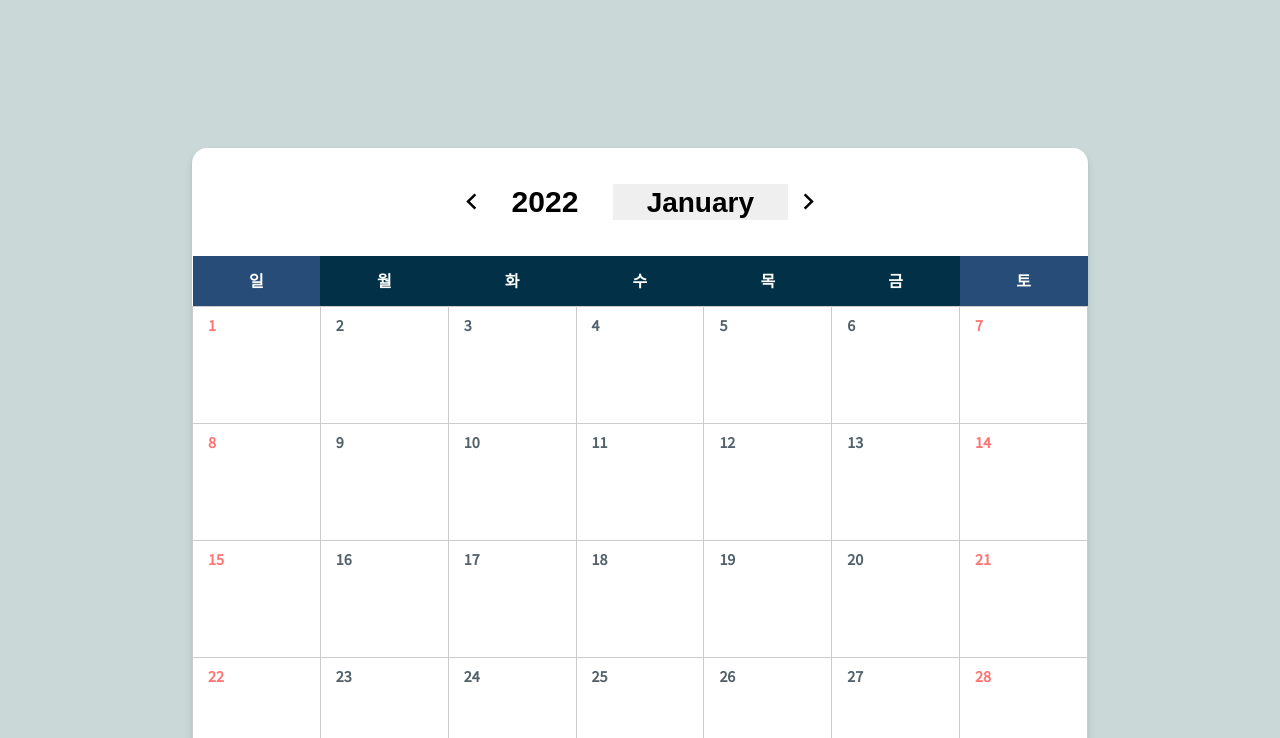
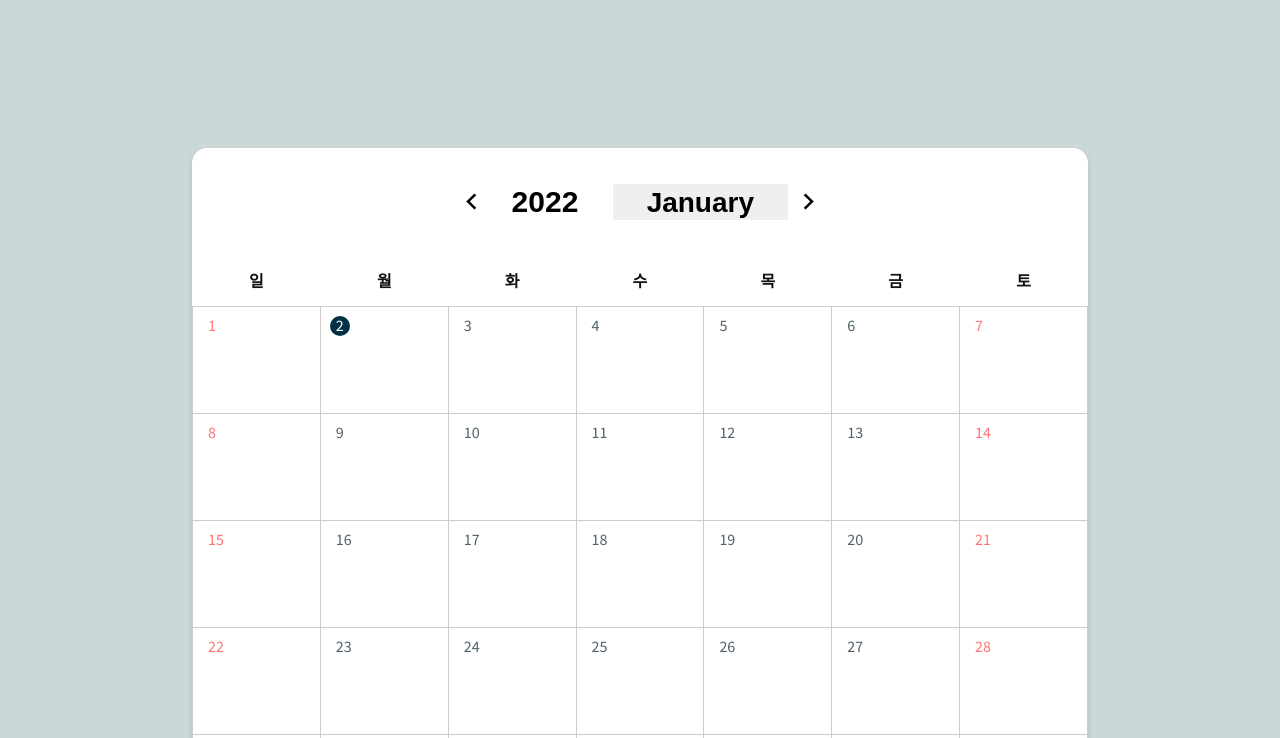
Before and after one commit to tkyoun0421/La_vie_est_belle, a plain HTML site: page index.html in a window 1280 px wide. Shown: the part 62-800 px from the top of the page. Drawn offline with Linux system fonts and the light colour scheme.

Commit message:
투데이 기능 추가

```diff
--- a/css/index.scss
+++ b/css/index.scss
@@ -103,13 +103,9 @@ body {
                             font-weight: 600;
                             font-size: 16px;
                             line-height: 40px;
-                            background-color: #023047;
-                            color: #fff;
+                            color: #111;
                             padding: 5px 10px;
                             margin: 0 10px;
-                        }
-                        .holiday {
-                            background-color: #274c77;
                         }
                     }
                 }
@@ -118,14 +114,30 @@ body {
                         .date {
                             font-size: 16px;
                             text-align: left;
-                            padding: 50px 0;
+                            padding: 10px 0 80px;
                             position: relative;
-                            top: -40px;
                             cursor: pointer;
                             border: 1px solid #ccc;
-                            font-weight: 650;
+                            font-weight: 500;
                             color: #52616a;
                             padding-left: 15px;
+                            .today {
+                                color: #fff;
+                                position: relative;
+                                z-index: 99;
+                                &::after {
+                                    content: '';
+                                    display: block;
+                                    width: 20px;
+                                    height: 20px;
+                                    border-radius: 10px;
+                                    background-color: #023047;
+                                    position: absolute;
+                                    top: 1px;
+                                    left: -6px;
+                                    z-index: -1;
+                                }
+                            }
                         }
                         .holiday {
                             color: #ff7473;
--- a/index.html
+++ b/index.html
@@ -50,56 +50,56 @@
                 <table class="table-container">
                     <thead class="tb-head">
                         <tr class="days">
-                            <th class="day holiday">일</th>
+                            <th class="day">일</th>
                             <th class="day">월</th>
                             <th class="day">화</th>
                             <th class="day">수</th>
                             <th class="day">목</th>
                             <th class="day">금</th>
-                            <th class="day holiday">토</th>
+                            <th class="day">토</th>
                         </tr>
                     </thead>
                     <tbody class="tb-body">
                         <tr class="dates">
-                            <td class="date holiday">1</td>
-                            <td class="date">2</td>
-                            <td class="date">3</td>
-                            <td class="date">4</td>
-                            <td class="date">5</td>
-                            <td class="date">6</td>
+                            <td class="date holiday"><span>1</span></td>
+                            <td class="date"><span class="today">2</span></td>
+                            <td class="date"><span>3</span></td>
+                            <td class="date"><span>4</span></td>
+                            <td class="date"><span>5</span></td>
+                            <td class="date"><span>6</span></td>
                             <td class="date holiday">7</td>
                         </tr>
                         <tr class="dates">
-                            <td class="date holiday">8</td>
-                            <td class="date">9</td>
-                            <td class="date">10</td>
-                            <td class="date">11</td>
-                            <td class="date">12</td>
-                            <td class="date">13</td>
-                            <td class="date holiday">14</td>
+                            <td class="date holiday"><span>8</span></td>
+                            <td class="date"><span>9</span></td>
+                            <td class="date"><span>10</span></td>
+                            <td class="date"><span>11</span></td>
+                            <td class="date"><span>12</span></td>
+                            <td class="date"><span>13</span></td>
+                            <td class="date holiday"><span>14</span></td>
                         </tr>
                         <tr class="dates">
-                            <td class="date holiday">15</td>
-                            <td class="date">16</td>
-                            <td class="date">17</td>
-                            <td class="date">18</td>
-                            <td class="date">19</td>
-                            <td class="date">20</td>
-                            <td class="date holiday">21</td>
+                            <td class="date holiday"><span>15</span></td>
+                            <td class="date"><span>16</span></td>
+                            <td class="date"><span>17</span></td>
+                            <td class="date"><span>18</span></td>
+                            <td class="date"><span>19</span></td>
+                            <td class="date"><span>20</span></td>
+                            <td class="date holiday"><span>21</span></td>
                         </tr>
                         <tr class="dates">
-                            <td class="date holiday">22</td>
-                            <td class="date">23</td>
-                            <td class="date">24</td>
-                            <td class="date">25</td>
-                            <td class="date">26</td>
-                            <td class="date">27</td>
-                            <td class="date holiday">28</td>
+                            <td class="date holiday"><span>22</span></td>
+                            <td class="date"><span>23</span></td>
+                            <td class="date"><span>24</span></td>
+                            <td class="date"><span>25</span></td>
+                            <td class="date"><span>26</span></td>
+                            <td class="date"><span>27</span></td>
+                            <td class="date holiday"><span>28</span></td>
                         </tr>
                         <tr class="dates">
-                            <td class="date holiday">29</td>
-                            <td class="date">30</td>
-                            <td class="date">31</td>
+                            <td class="date holiday"><span>29</span></td>
+                            <td class="date"><span>30</span></td>
+                            <td class="date"><span>31</span></td>
                             <td class="date"></td>
                             <td class="date"></td>
                             <td class="date"></td>
```
Also changed, not shown: css/index.css, 1 other file.
